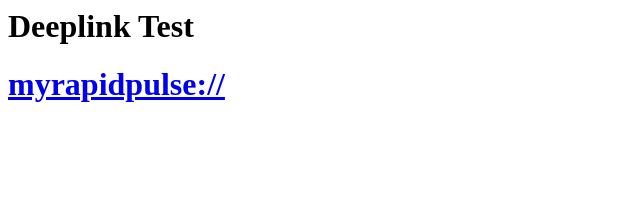
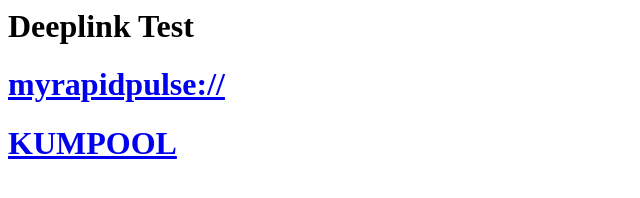
Before and after one commit to syahrizan05/myunifi, a plain HTML site: page index.html in a window 1280 px wide. Shown: the whole page, without its empty margins (0-640 px from the left). Drawn offline with Linux system fonts and the light colour scheme.

Commit message:
Update index.html

```diff
--- a/index.html
+++ b/index.html
@@ -100,7 +100,7 @@
 
 -->
         <a href="myrapidpulse://"><h1>myrapidpulse://</h1></a>
-
+<a href="https://kumpool.page.link? apn=com.manja.kumpool&ibi=com.hugomobility.kumpool2&isi=1573878261&ius=kumpool&link=https://kumpool.live.com? urlencoded(deeplink=kumpool://kumpool.live/functionalscreenbotid=ae7cd5a73a413f78faa47528d05bbfd890af3942&screen=prebookingPage&zonetype={zonetype}&zoneid={zoneid}&pickupid={pickupid}&dropoffid={dropoffid})&efr=1"><h1>KUMPOOL</h1></a>
 
 
     <!-- <img src="images/test.jpg" /> -->
```
